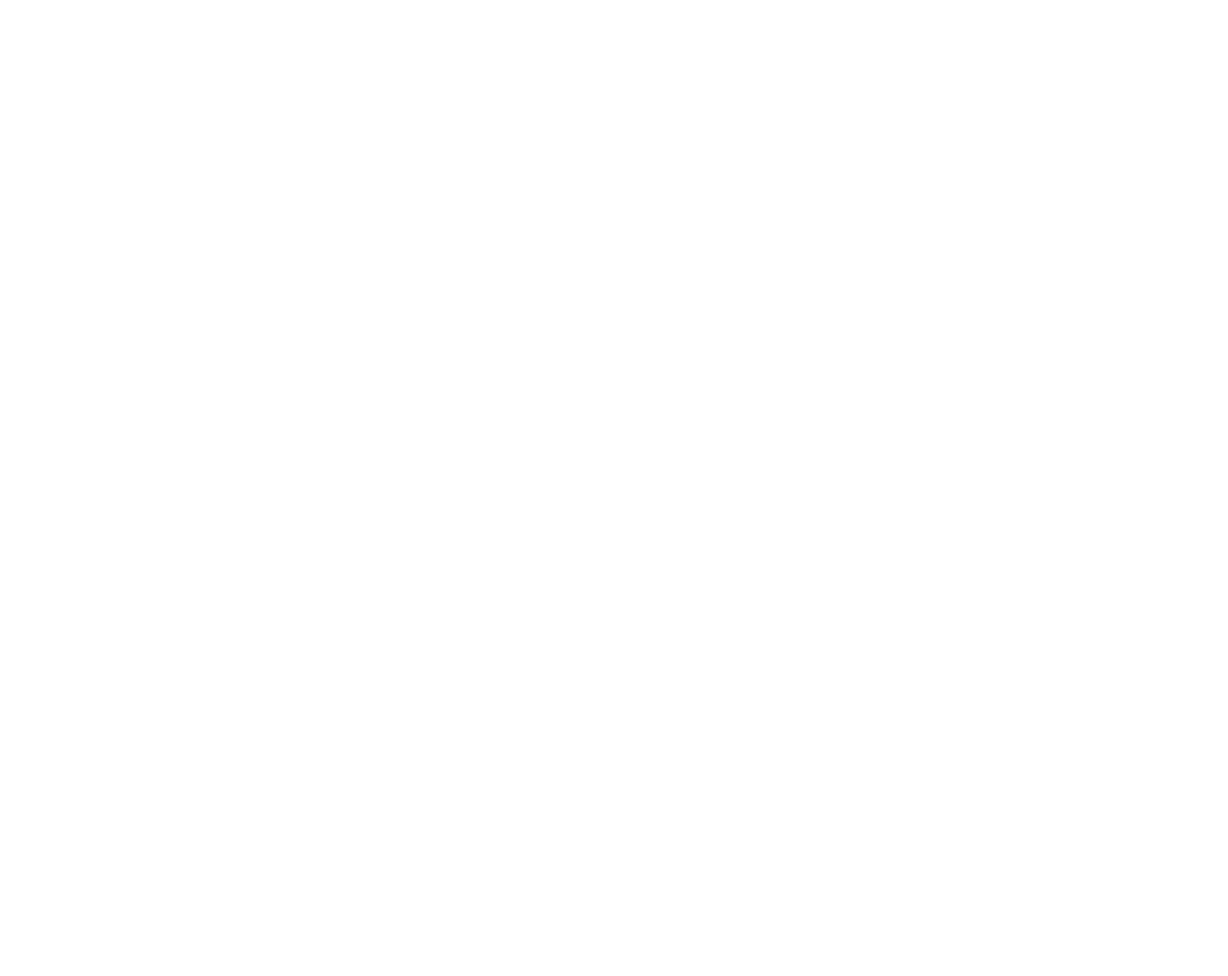
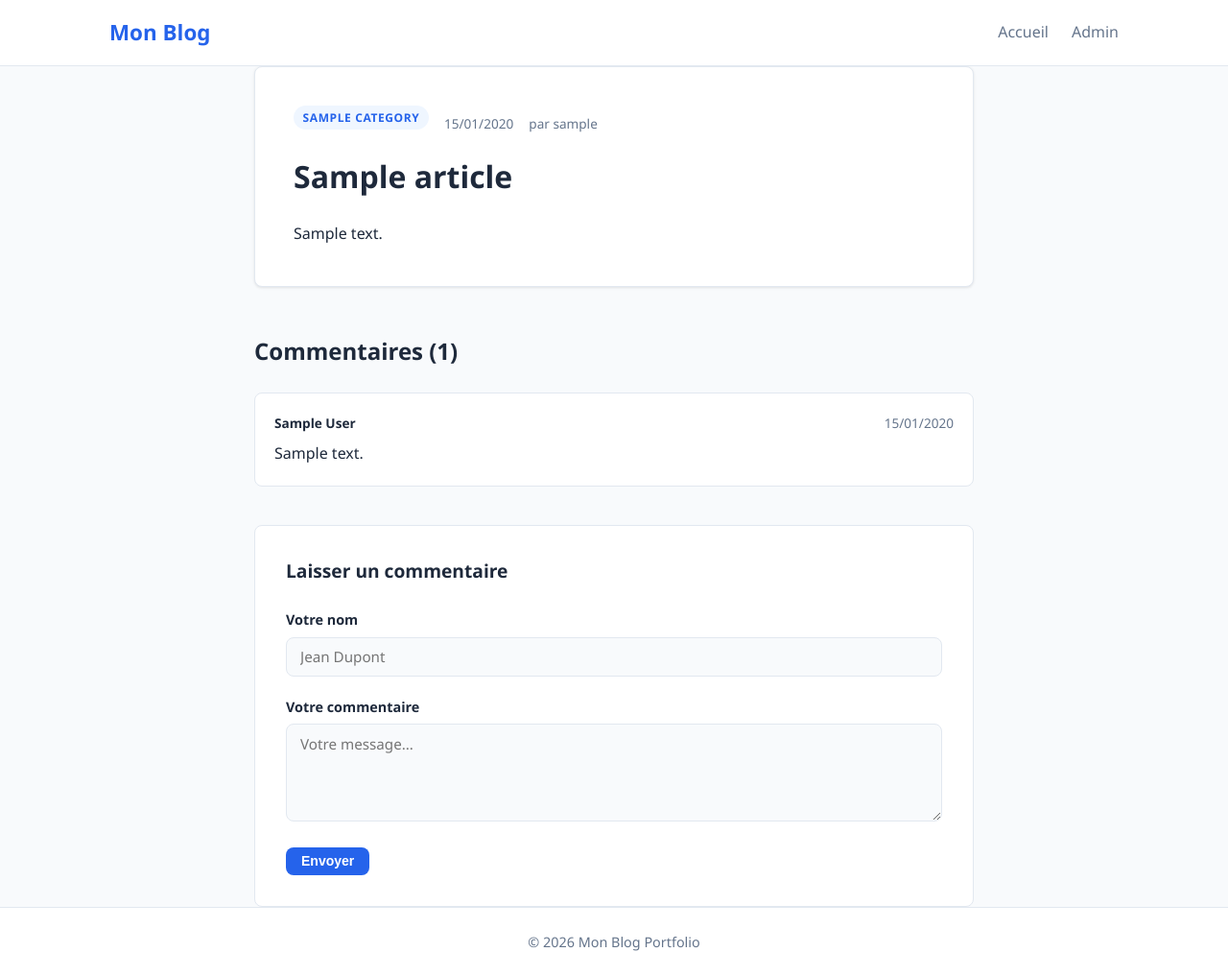
Before and after one commit to MaximeD-hub/blog-portfolio, a PHP site: the page made by article.php in a window 1280 px wide. Before the commit the page is empty. Shown: the whole page at 96% size. Before the commit the page ends 800 px from the top, so only its background shows below. Run offline with PHP 8.4, Linux system fonts and the light colour scheme; tables that the repository leaves empty or names only in its code hold one stand-in row (values such as "Sample post").

Commit message:
can comment on article

```diff
--- a/article.php
+++ b/article.php
@@ -0,0 +1,171 @@
+<?php
+session_start();
+require_once 'includes/db.php';
+require_once 'includes/functions.php';
+require_once 'includes/auth.php';
+
+// Récupération de l'article
+$slug = htmlspecialchars($_GET['slug'] ?? '');
+
+$stmt = $pdo->prepare("
+    SELECT a.*, c.name AS category, c.slug AS category_slug, u.username AS author
+    FROM articles a
+    JOIN categories c ON a.id_category = c.id
+    JOIN users u ON a.id_user = u.id
+    WHERE a.slug = :slug
+");
+$stmt->execute([':slug' => $slug]);
+$article = $stmt->fetch(PDO::FETCH_ASSOC);
+
+if (!$article) {
+    header('Location: index.php');
+    exit();
+}
+
+// Récupération des commentaires
+$stmt2 = $pdo->prepare("
+    SELECT * FROM comments
+    WHERE id_article = :id
+    ORDER BY created_at ASC
+");
+$stmt2->execute([':id' => $article['id']]);
+$comments = $stmt2->fetchAll(PDO::FETCH_ASSOC);
+
+// Traitement du formulaire de commentaire
+$error = '';
+$success = '';
+
+if ($_SERVER['REQUEST_METHOD'] === 'POST') {
+    // Vérification CSRF
+    if (!isset($_POST['csrf_token']) || $_POST['csrf_token'] !== $_SESSION['csrf_token']) {
+        $error = 'Requête invalide.';
+    } else {
+        $author_name = trim(htmlspecialchars($_POST['author_name'] ?? ''));
+        $content = trim(htmlspecialchars($_POST['content'] ?? ''));
+
+        if (empty($author_name) || empty($content)) {
+            $error = 'Tous les champs sont obligatoires.';
+        } elseif (strlen($author_name) > 50) {
+            $error = 'Le nom est trop long (50 caractères max).';
+        } else {
+            $stmt3 = $pdo->prepare("
+                INSERT INTO comments (author_name, content, id_article)
+                VALUES (:author, :content, :id_article)
+            ");
+            $stmt3->execute([
+                ':author'     => $author_name,
+                ':content'    => $content,
+                ':id_article' => $article['id']
+            ]);
+            $success = 'Commentaire ajouté !';
+            header("Location: article.php?slug=" . $article['slug']);
+            exit();
+        }
+    }
+}
+
+// Génération token CSRF
+$_SESSION['csrf_token'] = bin2hex(random_bytes(32));
+?>
+<!DOCTYPE html>
+<html lang="fr">
+<head>
+    <meta charset="UTF-8">
+    <meta name="viewport" content="width=device-width, initial-scale=1.0">
+    <title><?= htmlspecialchars($article['title']) ?> — Mon Blog</title>
+    <link rel="stylesheet" href="assets/css/style.css">
+</head>
+<body>
+
+    <header class="header">
+        <div class="container">
+            <a href="index.php" class="logo">Mon Blog</a>
+            <nav class="nav">
+                <a href="index.php">Accueil</a>
+                <?php if (isAdmin()): ?>
+                    <a href="admin/index.php">Back-office</a>
+                    <a href="admin/logout.php">Déconnexion</a>
+                <?php else: ?>
+                    <a href="admin/login.php">Admin</a>
+                <?php endif; ?>
+            </nav>
+        </div>
+    </header>
+
+    <main class="container">
+
+        <article class="article-full">
+            <div class="article-full__meta">
+                <span class="article-card__category"><?= htmlspecialchars($article['category']) ?></span>
+                <span class="article-full__date"><?= formatDate($article['created_at']) ?></span>
+                <span class="article-full__author">par <?= htmlspecialchars($article['author']) ?></span>
+            </div>
+
+            <h1 class="article-full__title"><?= htmlspecialchars($article['title']) ?></h1>
+
+            <div class="article-full__content">
+                <?= nl2br(htmlspecialchars($article['content'])) ?>
+            </div>
+
+            <?php if (isAdmin()): ?>
+                <div class="article-full__actions">
+                    <a href="admin/article-form.php?id=<?= $article['id'] ?>" class="btn btn--primary">Modifier</a>
+                </div>
+            <?php endif; ?>
+        </article>
+
+        <section class="comments">
+            <h2>Commentaires (<?= count($comments) ?>)</h2>
+
+            <?php if (empty($comments)): ?>
+                <p class="comments__empty">Aucun commentaire pour le moment. Soyez le premier !</p>
+            <?php else: ?>
+                <?php foreach ($comments as $comment): ?>
+                    <div class="comment">
+                        <div class="comment__header">
+                            <strong><?= htmlspecialchars($comment['author_name']) ?></strong>
+                            <span><?= formatDate($comment['created_at']) ?></span>
+                        </div>
+                        <p><?= nl2br(htmlspecialchars($comment['content'])) ?></p>
+                    </div>
+                <?php endforeach; ?>
+            <?php endif; ?>
+
+            <div class="comment-form">
+                <h3>Laisser un commentaire</h3>
+
+                <?php if ($error): ?>
+                    <p class="alert alert--error"><?= $error ?></p>
+                <?php endif; ?>
+
+                <form method="POST" id="comment-form">
+                    <input type="hidden" name="csrf_token" value="<?= $_SESSION['csrf_token'] ?>">
+
+                    <div class="form-group">
+                        <label for="author_name">Votre nom</label>
+                        <input type="text" id="author_name" name="author_name"
+                               placeholder="Jean Dupont" required maxlength="50">
+                    </div>
+
+                    <div class="form-group">
+                        <label for="content">Votre commentaire</label>
+                        <textarea id="content" name="content" rows="4"
+                                  placeholder="Votre message..." required></textarea>
+                    </div>
+
+                    <button type="submit" class="btn btn--primary">Envoyer</button>
+                </form>
+            </div>
+        </section>
+
+    </main>
+
+    <footer class="footer">
+        <div class="container">
+            <p>&copy; <?= date('Y') ?> Mon Blog Portfolio</p>
+        </div>
+    </footer>
+
+    <script src="assets/js/main.js"></script>
+</body>
+</html>
--- a/assets/css/style.css
+++ b/assets/css/style.css
@@ -173,3 +173,147 @@
     .articles-grid { grid-template-columns: 1fr; }
     .nav { gap: 1rem; }
 }
+
+/* ===== ARTICLE COMPLET ===== */
+.article-full {
+    max-width: 750px;
+    margin: 0 auto 3rem;
+    background: var(--color-surface);
+    border-radius: var(--radius);
+    box-shadow: var(--shadow);
+    border: 1px solid var(--color-border);
+    padding: 2.5rem;
+}
+
+.article-full__meta {
+    display: flex;
+    align-items: center;
+    gap: 1rem;
+    margin-bottom: 1rem;
+    flex-wrap: wrap;
+}
+
+.article-full__date,
+.article-full__author {
+    font-size: 0.85rem;
+    color: var(--color-text-light);
+}
+
+.article-full__title {
+    font-size: 2rem;
+    line-height: 1.3;
+    margin-bottom: 1.5rem;
+}
+
+.article-full__content {
+    color: var(--color-text);
+    line-height: 1.8;
+    font-size: 1rem;
+}
+
+.article-full__actions {
+    margin-top: 2rem;
+    padding-top: 1.5rem;
+    border-top: 1px solid var(--color-border);
+}
+
+/* ===== COMMENTAIRES ===== */
+.comments {
+    max-width: 750px;
+    margin: 0 auto;
+}
+
+.comments h2 {
+    font-size: 1.5rem;
+    margin-bottom: 1.5rem;
+}
+
+.comments__empty {
+    color: var(--color-text-light);
+    margin-bottom: 2rem;
+}
+
+.comment {
+    background: var(--color-surface);
+    border: 1px solid var(--color-border);
+    border-radius: var(--radius);
+    padding: 1.25rem;
+    margin-bottom: 1rem;
+}
+
+.comment__header {
+    display: flex;
+    justify-content: space-between;
+    margin-bottom: 0.5rem;
+    font-size: 0.85rem;
+    color: var(--color-text-light);
+}
+
+.comment__header strong {
+    color: var(--color-text);
+}
+
+/* ===== FORMULAIRE ===== */
+.comment-form {
+    margin-top: 2.5rem;
+    background: var(--color-surface);
+    border: 1px solid var(--color-border);
+    border-radius: var(--radius);
+    padding: 2rem;
+}
+
+.comment-form h3 {
+    font-size: 1.2rem;
+    margin-bottom: 1.5rem;
+}
+
+.form-group {
+    margin-bottom: 1.25rem;
+}
+
+.form-group label {
+    display: block;
+    font-weight: 600;
+    margin-bottom: 0.4rem;
+    font-size: 0.9rem;
+}
+
+.form-group input,
+.form-group textarea,
+.form-group select {
+    width: 100%;
+    padding: 0.6rem 0.875rem;
+    border: 1px solid var(--color-border);
+    border-radius: var(--radius);
+    font-size: 0.95rem;
+    font-family: inherit;
+    background: var(--color-bg);
+    color: var(--color-text);
+    transition: border-color 0.2s;
+}
+
+.form-group input:focus,
+.form-group textarea:focus,
+.form-group select:focus {
+    outline: none;
+    border-color: var(--color-primary);
+}
+
+.alert {
+    padding: 0.75rem 1rem;
+    border-radius: var(--radius);
+    margin-bottom: 1rem;
+    font-size: 0.9rem;
+}
+
+.alert--error {
+    background: #fef2f2;
+    color: #dc2626;
+    border: 1px solid #fecaca;
+}
+
+.alert--success {
+    background: #f0fdf4;
+    color: #16a34a;
+    border: 1px solid #bbf7d0;
+}
```
